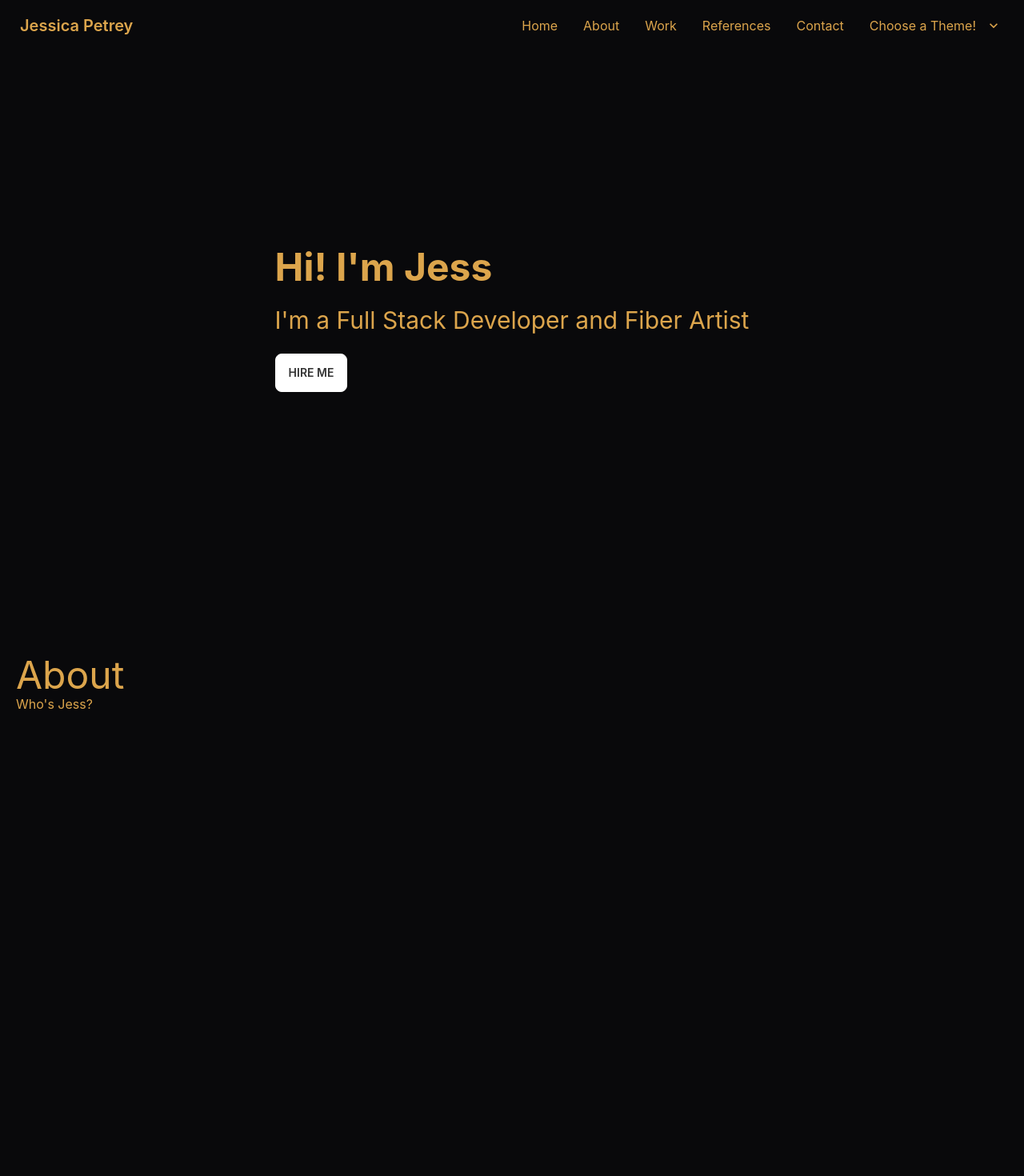
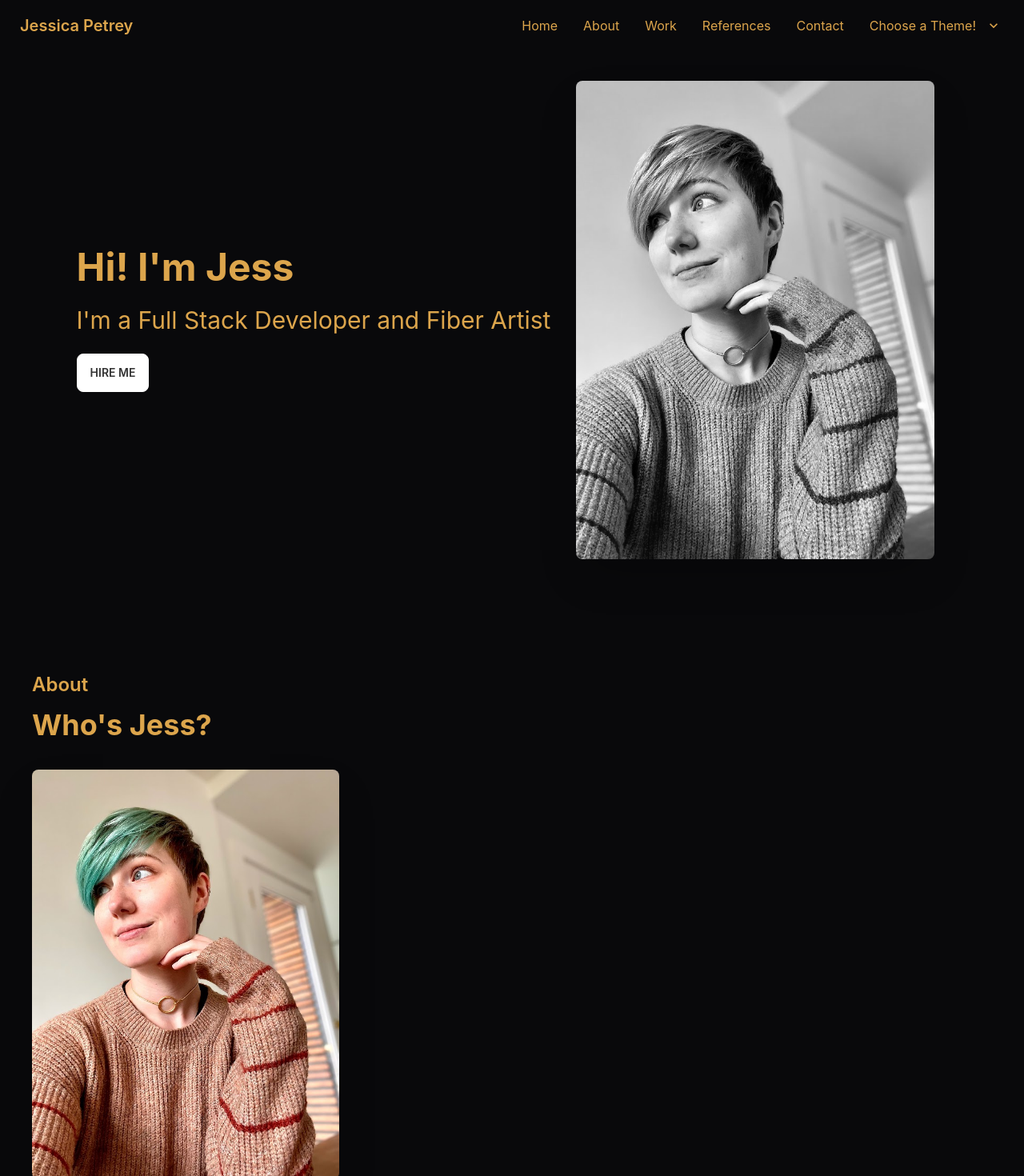
Before and after one commit to JessPetrey/Portfolio, a React (Create React App) app in the folder client/: page / in a window 1280 px wide. Shown: the top 1470 px of the page at 80% size. Built offline with nearby package versions, Linux system fonts and the light colour scheme.

Commit message:
profile img onMouseOver

```diff
--- a/client/src/components/About.jsx
+++ b/client/src/components/About.jsx
@@ -2,9 +2,12 @@ import React from 'react'
 
 const About = () => {
     return (
-        <div className="min-h-screen p-5">
-            <h3 className='text-5xl'>About</h3>
-            <h2>Who's Jess?</h2>
+        <div className="min-h-screen p-10 prose">
+            <h3 className='text-2xl'>About</h3>
+            <h2 className='text-4xl'>Who's Jess?</h2>
+            <div>
+                <img src={require('../images/Jess-selfie.jpeg')} alt='Jess Petrey' className='max-w-sm rounded-lg shadow-2xl'></img>
+            </div>
 
         </div>
     )
--- a/client/src/components/Home.jsx
+++ b/client/src/components/Home.jsx
@@ -5,6 +5,10 @@ const Home = () => {
     return (
         <div className="hero min-h-screen">
             <div className="hero-content flex-col lg:flex-row-reverse">
+                <div className='hero-content flex-col lg:flex-row-reverse'>
+                    <img className=" grayscale max-w-md rounded-lg shadow-2xl" src={require('../images/Jess-selfie.jpeg')} alt='Jess Petrey'
+                        onMouseOver={e => e.currentTarget.className='grayscale-0 max-w-md rounded-lg shadow-2xl'} onMouseOut={e => e.currentTarget.className='grayscale max-w-md rounded-lg shadow-2xl'} />
+                </div>
                 <div>
                     <h1 className="text-5xl font-bold">Hi! I'm Jess</h1>
                     <p className="py-6 text-3xl">I'm a Full Stack Developer and Fiber Artist</p>{/* add js to rotate through different texts! */}
```
